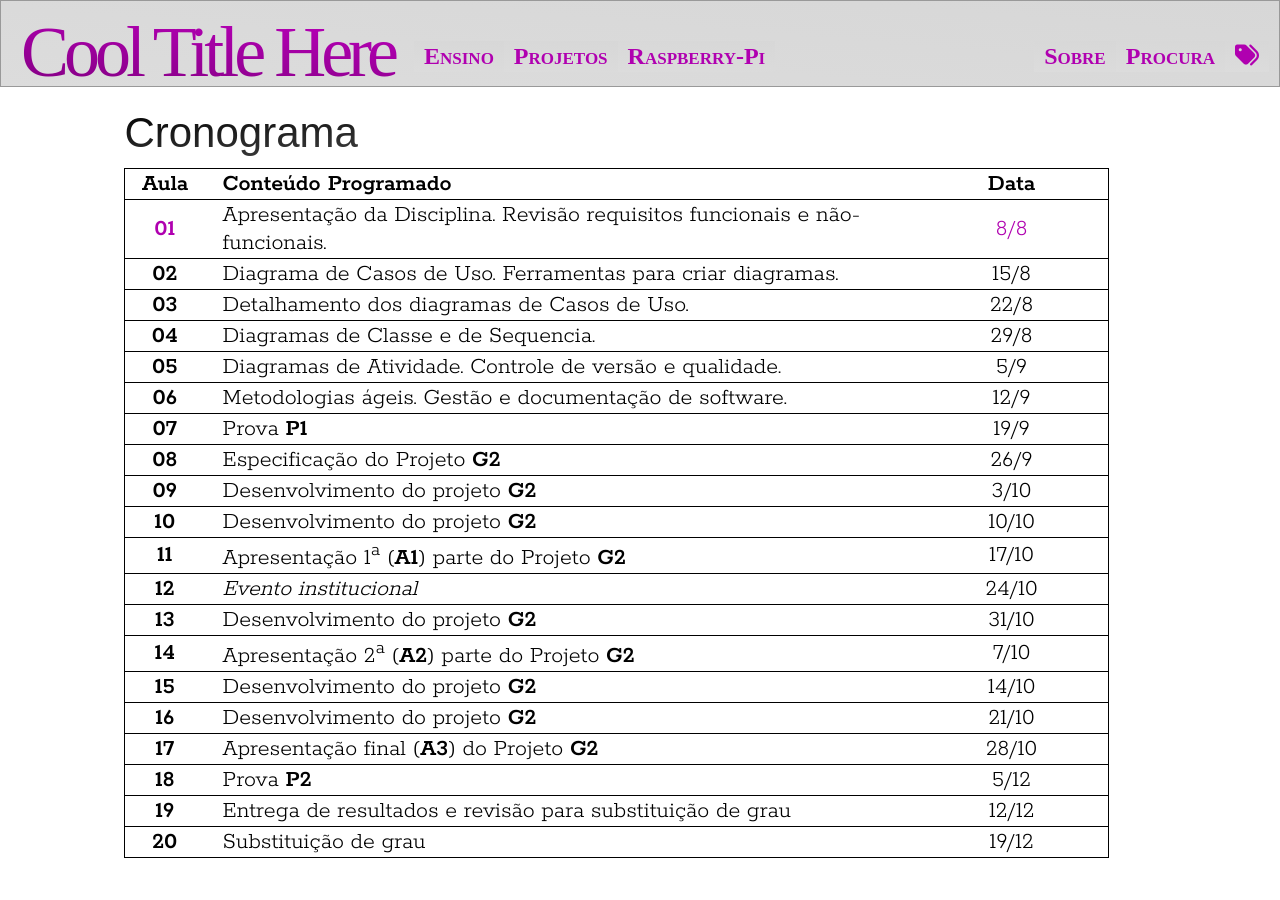
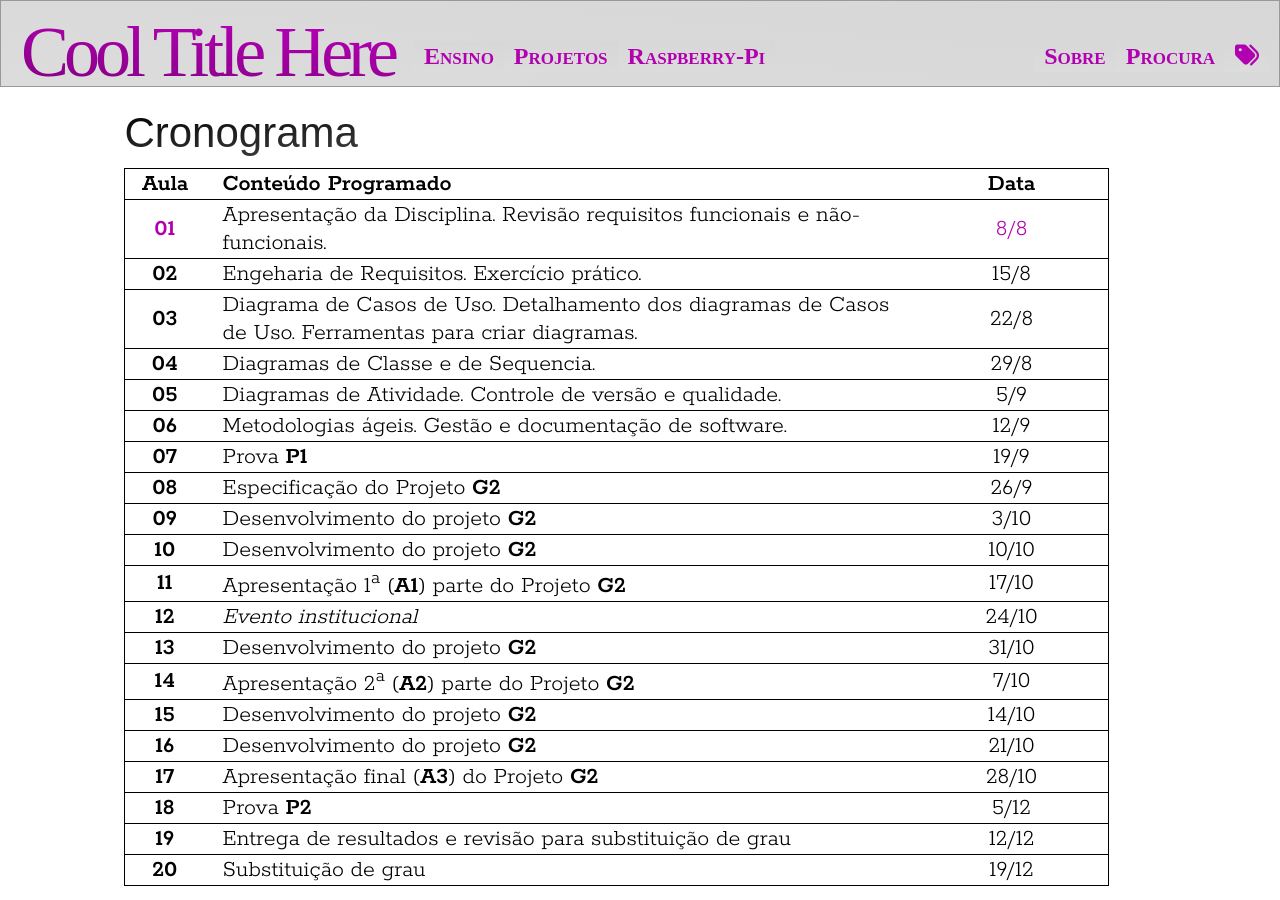
Before and after one commit to rafasgj/rafaeljeffman.com, a Jekyll site: the page built from teaching/lasalle/2023-02-engswlab.md, in a window 1280 px wide and 900 px high, scrolled down 1722 px. Built offline with Jekyll 4.4.1, drawn with Linux system fonts in a browser that asks for light colours; some web fonts are replaced; some of the changed text lies outside the part shown.

Commit message:
Updated SWE lab plan.

```diff
--- a/teaching/lasalle/2023-02-engswlab.md
+++ b/teaching/lasalle/2023-02-engswlab.md
@@ -69,8 +66,8 @@ Aulas expositivas, debates em grupo e exercícios práticos.
 | Aula | Conteúdo Programado | Data |
 | :--: | :------------------ | :--: |
 | [**01**](/teaching/lasalle/lectures/engswlab/lecture-01) | Apresentação da Disciplina. Revisão requisitos funcionais e não-funcionais. | [8/8](/teaching/lasalle/lectures/engswlab/lecture-01) |
-| **02** | Diagrama de Casos de Uso. Ferramentas para criar diagramas. | 15/8 |
-| **03** | Detalhamento dos diagramas de Casos de Uso. | 22/8 |
+| **02** | Engeharia de Requisitos. Exercício prático. | 15/8 |
+| **03** | Diagrama de Casos de Uso. Detalhamento dos diagramas de Casos de Uso. Ferramentas para criar diagramas. | 22/8 |
 | **04** | Diagramas de Classe e de Sequencia. | 29/8 |
 | **05** | Diagramas de Atividade. Controle de versão e qualidade. | 5/9 |
 | **06** | Metodologias ágeis. Gestão e documentação de software. | 12/9 |
```
Also changed, not shown: other parts of teaching/lasalle/2023-02-engswlab.md (+0 -3 lines).
